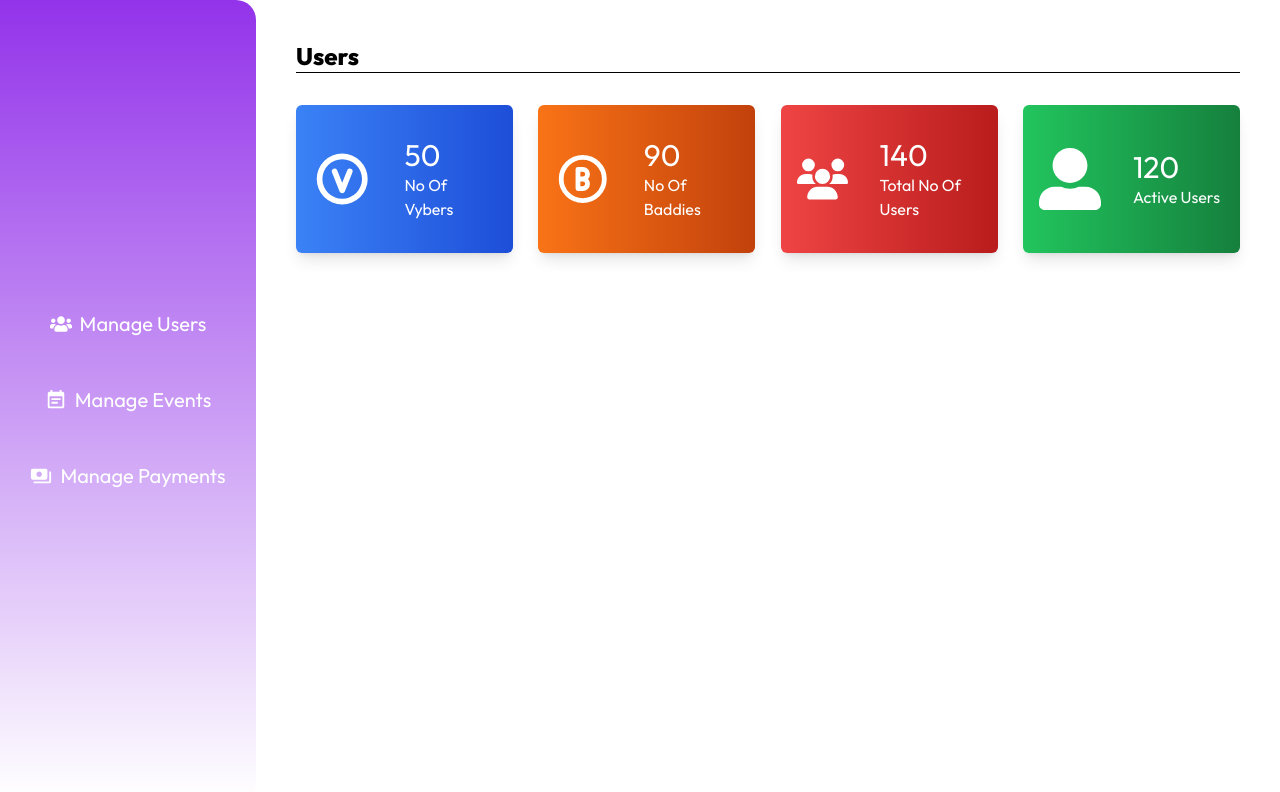
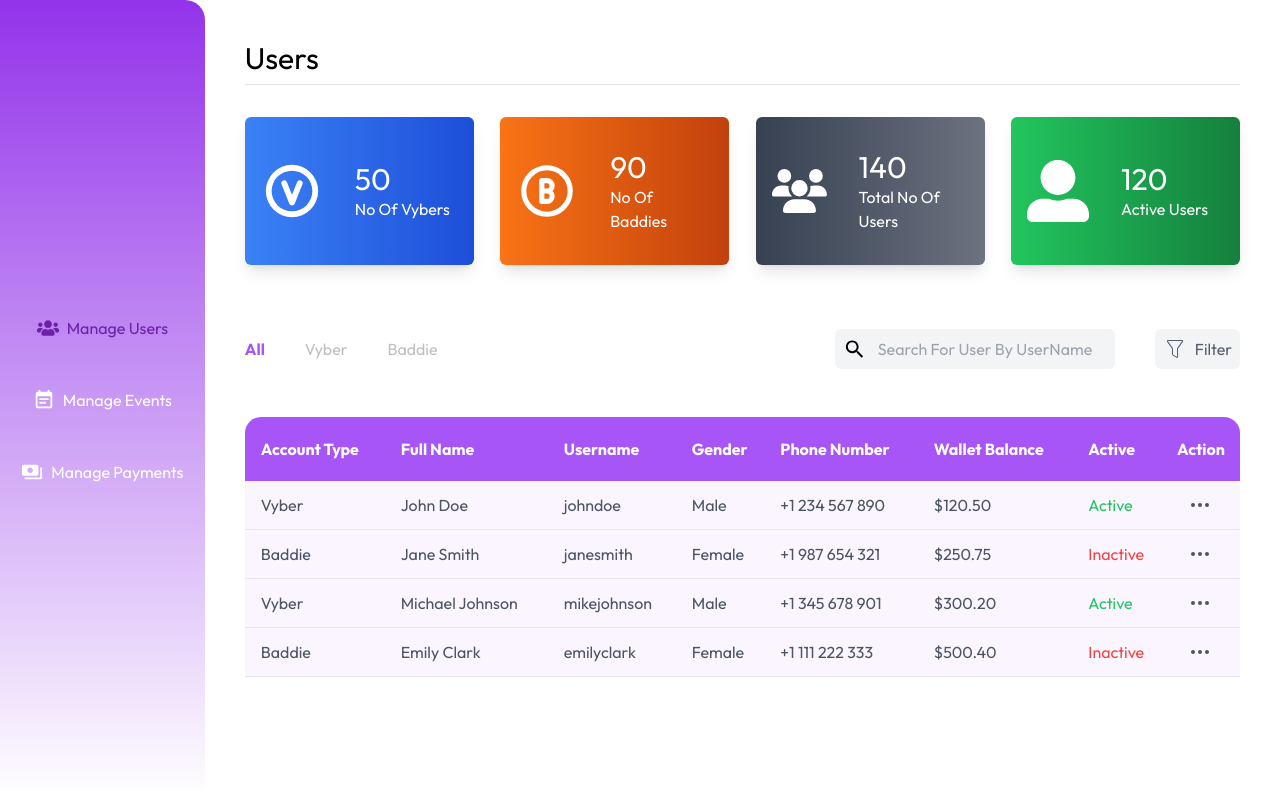
Before and after one commit to TEE2DWHY/vybesAppAdmin, a Next.js app: page /dashboard in a window 1280 px wide. Shown: the top 792 px of the page. Built offline with nearby package versions, Linux system fonts and the light colour scheme.

Commit message:
added the user table to the user component

```diff
--- a/app/dashboard/components/SideBar.tsx
+++ b/app/dashboard/components/SideBar.tsx
@@ -20,12 +20,12 @@ const SideBar: React.FC<SideBarProps> = ({ activeTab, setActiveTab }) => {
   ];
 
   return (
-    <ul className="flex flex-col w-[20%] bg-gradient-to-t from-white to-purple-600 h-[100vh] rounded-tr-[20px] rounded-br-[20px] items-center justify-center gap-12">
+    <ul className="flex flex-col w-[16%] bg-gradient-to-t from-white to-purple-600 h-[100vh] rounded-tr-[20px] rounded-br-[20px] items-center justify-center gap-12">
       {menuItems.map((item) => (
         <li
           key={item.name}
-          className={`text-white font-[family-name:var(--font-geist-mono)] text-xl cursor-pointer flex items-center gap-2 ${
-            activeTab === item.name ? "text-purple-800" : ""
+          className={`text-base cursor-pointer flex items-center gap-2 ${
+            activeTab === item.name ? "text-purple-800" : "text-white "
           }`}
           onClick={() => setActiveTab(item.name)}
         >
--- a/app/dashboard/components/Users.tsx
+++ b/app/dashboard/components/Users.tsx
@@ -1,16 +1,63 @@
-import React from "react";
+import React, { useState } from "react";
 import { PiLetterCircleVBold } from "react-icons/pi";
 import { TbCircleLetterB } from "react-icons/tb";
 import { FaUsers } from "react-icons/fa6";
 import { FaUserAlt } from "react-icons/fa";
+import { IoMdSearch } from "react-icons/io";
+import { CiFilter } from "react-icons/ci";
+import { HiOutlineDotsHorizontal } from "react-icons/hi";
 
 const Users = () => {
+  const [accountType, setAccountType] = useState("All");
+
+  const users = [
+    {
+      accountType: "Vyber",
+      fullName: "John Doe",
+      username: "johndoe",
+      gender: "Male",
+      phoneNumber: "+1 234 567 890",
+      walletBalance: "$120.50",
+      active: true,
+    },
+    {
+      accountType: "Baddie",
+      fullName: "Jane Smith",
+      username: "janesmith",
+      gender: "Female",
+      phoneNumber: "+1 987 654 321",
+      walletBalance: "$250.75",
+      active: false,
+    },
+    {
+      accountType: "Vyber",
+      fullName: "Michael Johnson",
+      username: "mikejohnson",
+      gender: "Male",
+      phoneNumber: "+1 345 678 901",
+      walletBalance: "$300.20",
+      active: true,
+    },
+    {
+      accountType: "Baddie",
+      fullName: "Emily Clark",
+      username: "emilyclark",
+      gender: "Female",
+      phoneNumber: "+1 111 222 333",
+      walletBalance: "$500.40",
+      active: false,
+    },
+  ];
+
+  const filteredUsers = users.filter((user) => {
+    if (accountType === "All") return true;
+    return user.accountType.toLowerCase() === accountType.toLowerCase();
+  });
+
   return (
     <div className="w-full">
       <div>
-        <h1 className="text-2xl border-b border-b-black font-extrabold">
-          Users
-        </h1>
+        <h1 className="text-3xl border-b border-gray-200 pb-2">Users</h1>
       </div>
       <div className="flex justify-between my-8">
         <div className="rounded-md bg-gradient-to-r from-blue-500 to-blue-700 py-8 px-4 w-[23%] shadow-lg flex items-center gap-8">
@@ -27,7 +74,7 @@ const Users = () => {
             <h4 className="capitalize text-white">No of baddies</h4>
           </div>
         </div>
-        <div className="rounded-md bg-gradient-to-r from-red-500 to-red-700 py-8 px-4 w-[23%] shadow-lg flex items-center gap-8">
+        <div className="rounded-md bg-gradient-to-r from-gray-700 to-gray-500 py-8 px-4 w-[23%] shadow-lg flex items-center gap-8">
           <FaUsers size={62} color="#fff" />
           <div>
             <h1 className="text-3xl text-white">140</h1>
@@ -42,6 +89,92 @@ const Users = () => {
           </div>
         </div>
       </div>
+      <div className="flex justify-between items-center pt-8">
+        <ul className="flex gap-10 text-base">
+          <li
+            className={`${
+              accountType === "All"
+                ? "text-purple-500 font-bold"
+                : "text-[#BFBFBF]"
+            } cursor-pointer`}
+            onClick={() => setAccountType("All")}
+          >
+            All
+          </li>
+          <li
+            className={`${
+              accountType === "Vyber"
+                ? "text-purple-500 font-bold"
+                : "text-[#BFBFBF]"
+            } cursor-pointer`}
+            onClick={() => setAccountType("Vyber")}
+          >
+            Vyber
+          </li>
+          <li
+            className={`${
+              accountType === "Baddie"
+                ? "text-purple-500 font-bold"
+                : "text-[#BFBFBF]"
+            } cursor-pointer`}
+            onClick={() => setAccountType("Baddie")}
+          >
+            Baddie
+          </li>
+        </ul>
+        <div className="flex gap-10 items-center">
+          <div className="flex gap-3 items-center p-2 rounded-md w-[280px] bg-[#F3F4F6]">
+            <IoMdSearch size={24} className="text-black cursor-pointer" />
+            <input
+              type="text"
+              placeholder="Search For User By UserName"
+              className="outline-none flex-1 bg-transparent text-[#BCC1CA] text-base"
+            />
+          </div>
+          <div className="flex gap-2 items-center p-2 rounded-md bg-[#F3F4F6] cursor-pointer">
+            <CiFilter size={24} color="#565E6C" />
+            <span className="text-[#565E6C]">Filter</span>
+          </div>
+        </div>
+      </div>
+      <table className="my-12 w-full rounded-tl-2xl rounded-tr-2xl overflow-hidden border-spacing-0">
+        <thead className="text-left bg-purple-500 ">
+          <tr>
+            <th className="pl-4 text-white py-5">Account Type</th>
+            <th className="pl-4 text-white py-5">Full Name</th>
+            <th className="pl-4 text-white py-5">Username</th>
+            <th className="pl-4 text-white py-5">Gender</th>
+            <th className="pl-4 text-white py-5">Phone Number</th>
+            <th className="pl-4 text-white py-5">Wallet Balance</th>
+            <th className="pl-4 text-white py-5">Active</th>
+            <th className="pl-4 text-white py-5">Action</th>
+          </tr>
+        </thead>
+        <tbody className="bg-purple-50">
+          {filteredUsers.map((user, index) => (
+            <tr key={index} className="border-b border-gray-200 text-gray-600">
+              <td className="pl-4 py-3">{user.accountType}</td>
+              <td className="pl-4 py-3">{user.fullName}</td>
+              <td className="pl-4 py-3">{user.username}</td>
+              <td className="pl-4 py-3">{user.gender}</td>
+              <td className="pl-4 py-3">{user.phoneNumber}</td>
+              <td className="pl-4 py-3">{user.walletBalance}</td>
+              <td className="pl-4 py-3">
+                {user.active ? (
+                  <span className="text-green-500">Active</span>
+                ) : (
+                  <span className="text-red-500">Inactive</span>
+                )}
+              </td>
+              <td>
+                <span className="flex items-center justify-center cursor-pointer">
+                  <HiOutlineDotsHorizontal size={24} />
+                </span>
+              </td>
+            </tr>
+          ))}
+        </tbody>
+      </table>
     </div>
   );
 };
--- a/app/dashboard/page.tsx
+++ b/app/dashboard/page.tsx
@@ -16,7 +16,7 @@ const page: React.FC<PageProps> = () => {
     <>
       <div className="flex">
         <SideBar activeTab={activeTab} setActiveTab={setActiveTab} />
-        <div className="w-[80%] p-10">
+        <div className="w-[84%] p-10 h-screen">
           {activeTab === "users" && <Users />}
           {activeTab === "events" && <Events />}
           {activeTab === "payments" && <Payments />}
--- a/app/layout.tsx
+++ b/app/layout.tsx
@@ -1,5 +1,5 @@
 import type { Metadata } from "next";
-import { Geist, Geist_Mono, Outfit } from "next/font/google";
+import { Outfit } from "next/font/google";
 import "./globals.css";
 
 const outfit = Outfit({
--- a/app/page.tsx
+++ b/app/page.tsx
@@ -3,7 +3,6 @@ import Image from "next/image";
 import { useRouter } from "next/navigation";
 import { useState } from "react";
 
-// Define the types for form data
 interface FormData {
   email: string;
   password: string;
@@ -92,11 +91,11 @@ const page: React.FC = () => {
           <button className="bg-purple-500 w-[35%] text-base rounded-3xl p-2 text-white self-center">
             Login
           </button>
-          <p className="text-base text-center my-4">
-            New To VybesApp?{" "}
+          <p className="text-sm text-center my-4 capitalize">
+            Admin no get account keh?{" "}
             <a href="/register">
               <span className="font-bold underline text-purple-500 cursor-pointer">
-                SignUp
+                Sha SignUp
               </span>
             </a>
           </p>
```
